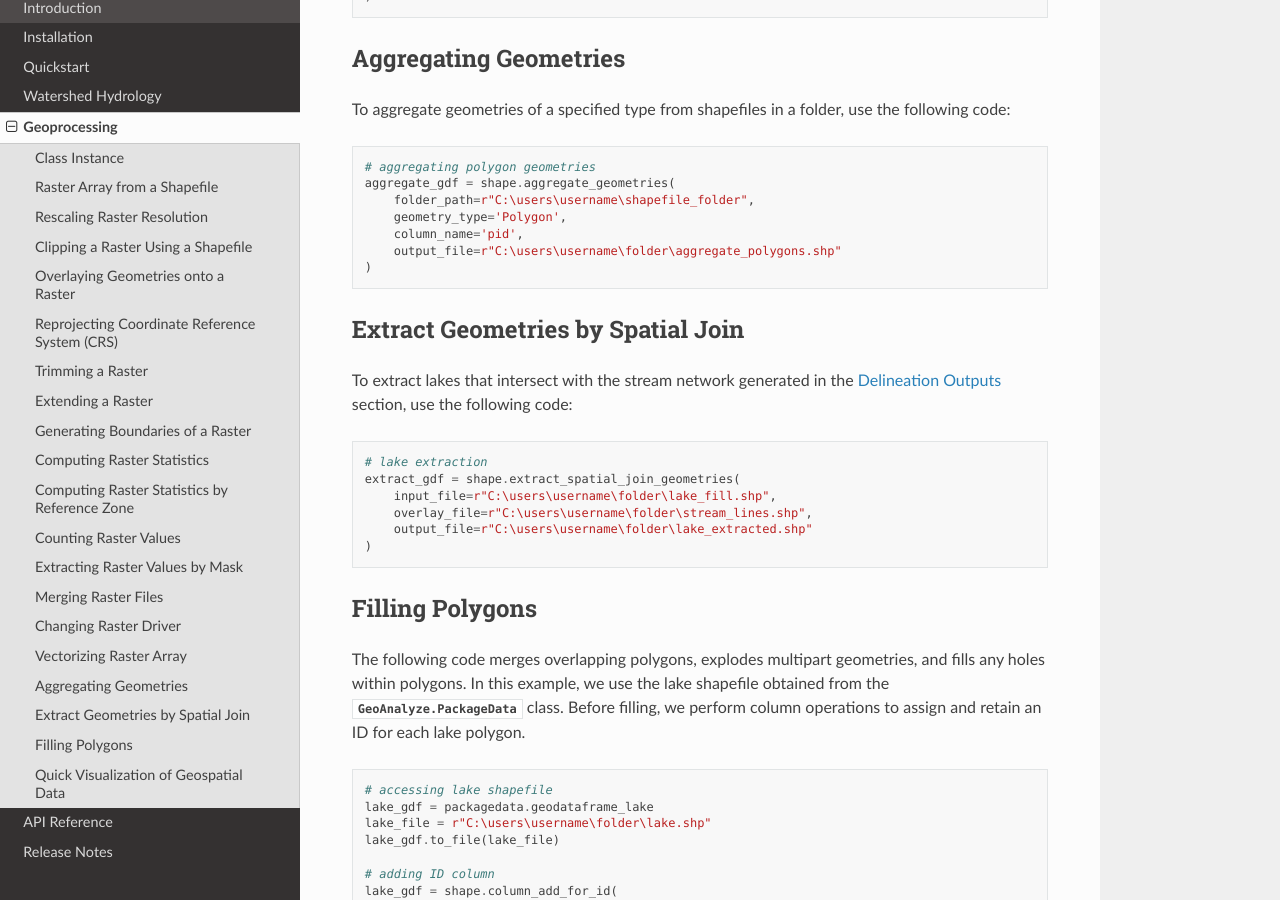
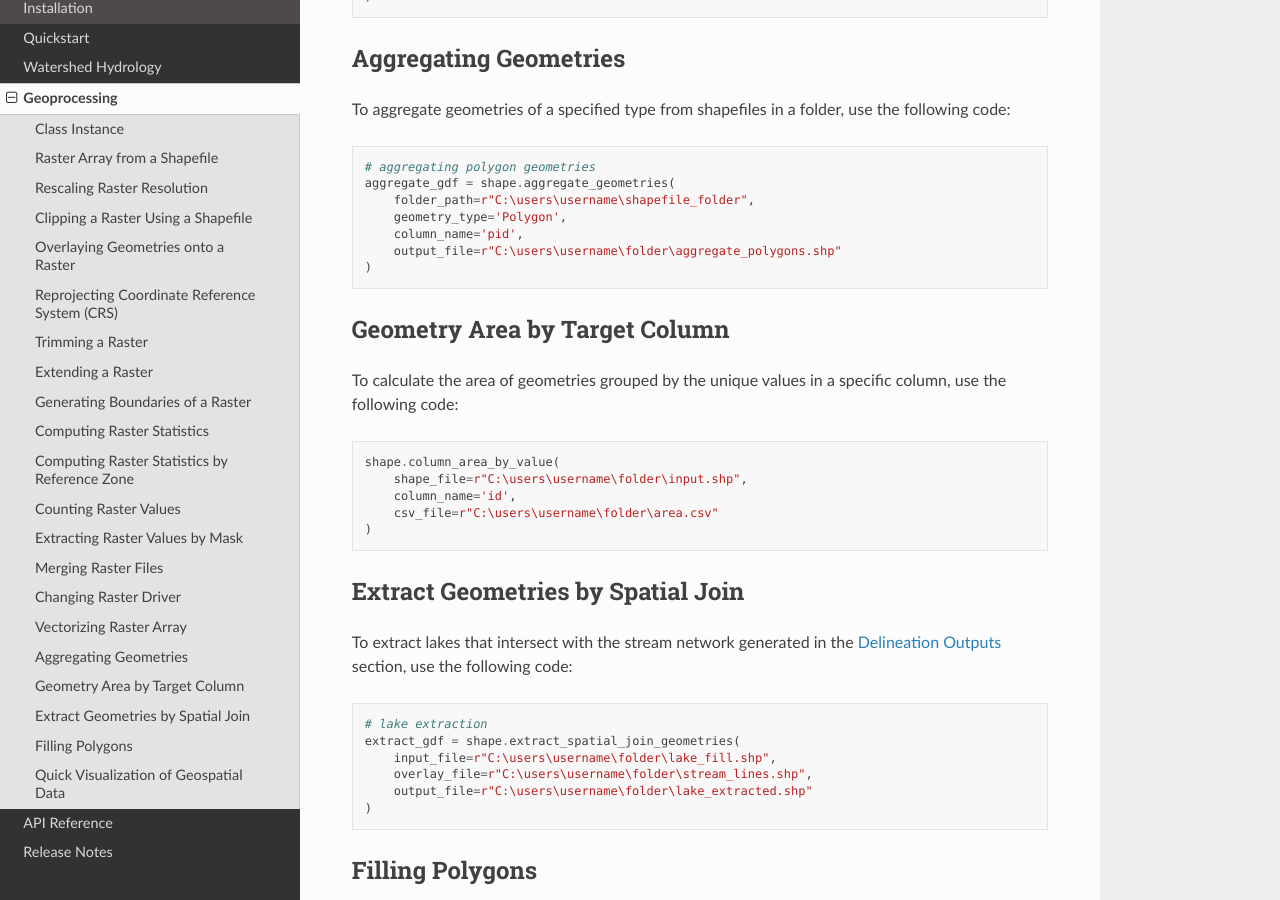
Before and after one commit to debpal/GeoAnalyze, a Sphinx documentation site: the page built from docs/geoprocessing.rst, in a window 1280 px wide and 900 px high, scrolled down 4550 px. Built offline with Sphinx 7.4.7 and the Read the Docs theme 3.1.0, drawn with Linux system fonts in a browser that asks for light colours.

Commit message:
update docs

```diff
--- a/docs/geoprocessing.rst
+++ b/docs/geoprocessing.rst
@@ -141,6 +141,7 @@ To extend a raster to match the spatial extent of a mask raster, use the followi
         output_file=r"C:\users\username\folder\input_extended.tif"
     )
 
+
 Generating Boundaries of a Raster
 -----------------------------------
 
@@ -272,6 +273,7 @@ To generate the geometries for selected values in a raster, use the following co
         shapefile_file=r"C:\users\username\folder\subbasin.shp"
     )
 
+
 Aggregating Geometries
 --------------------------
 
@@ -286,6 +288,20 @@ To aggregate geometries of a specified type from shapefiles in a folder, use the
         geometry_type='Polygon',
         column_name='pid',
         output_file=r"C:\users\username\folder\aggregate_polygons.shp"
+    )
+
+
+Geometry Area by Target Column
+--------------------------------
+
+To calculate the area of geometries grouped by the unique values in a specific column, use the following code:
+
+.. code-block:: python
+
+    shape.column_area_by_value(
+        shape_file=r"C:\users\username\folder\input.shp",
+        column_name='id',
+        csv_file=r"C:\users\username\folder\area.csv"
     )
 
 
--- a/docs/introduction.rst
+++ b/docs/introduction.rst
@@ -67,7 +67,7 @@ This allows users to execute geoprocessing tasks more efficiently, reducing code
 - Rescaling raster resolution
 - Clipping a raster using a shapefile
 - Overlaying geometries onto a raster
-- Reprojecting the Coordinate Reference System (CRS)
+- Managing Coordinate Reference System (CRS)
 - Handling NoData values in a raster
 - Generating boundary polygons from a raster
 - Reclassifying raster values
```
